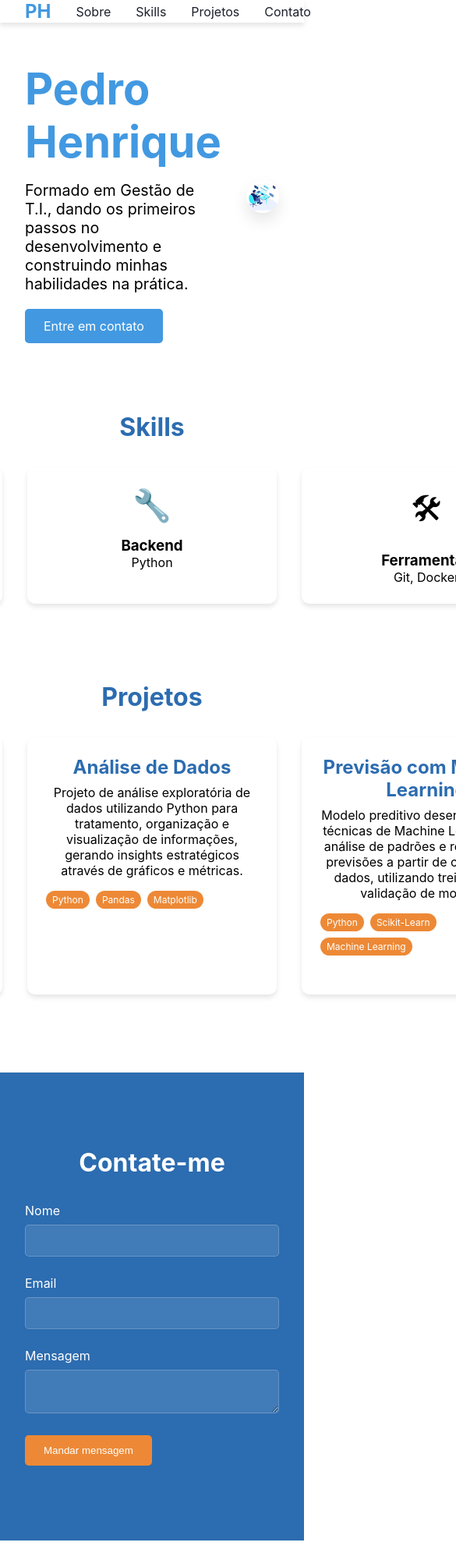
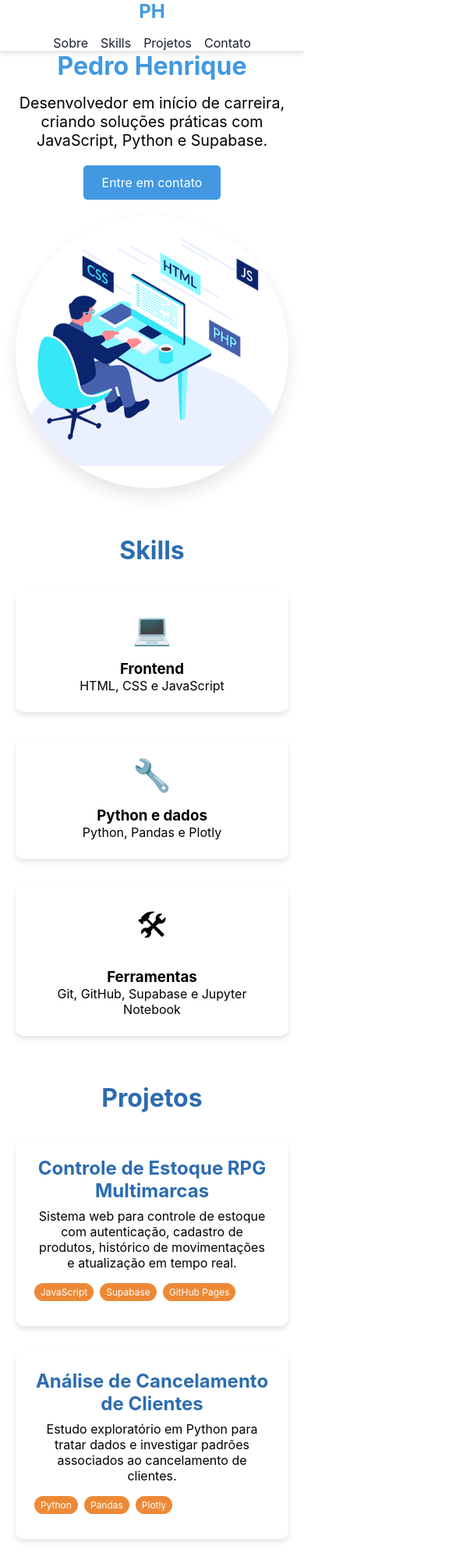
Before and after one commit to pedrollima2002/portifolio_pessoal, a plain HTML site: page index.html in a window 390 px wide. Shown: the top 2000 px of the page at 78% size, 585 px wide, since content can reach past the window. Drawn offline with Linux system fonts and the light colour scheme.

Commit message:
fix: corrige informações públicas do portfólio

```diff
--- a/index.html
+++ b/index.html
@@ -2,11 +2,15 @@
 <html lang="pt">
     <head>
 
+        <meta charset="UTF-8">
+        <meta name="viewport" content="width=device-width, initial-scale=1.0">
+        <meta name="description" content="Portfólio de Pedro Henrique, desenvolvedor em início de carreira com projetos em JavaScript, Python e Supabase.">
+
         <!-- Título exibido na aba do navegador -->
-        <title> Desenvolvedor </title>
+        <title>Pedro Henrique | Desenvolvedor</title>
 
         <!-- Arquivo CSS principal -->
-        <link rel="stylesheet" href="styles.css">
+        <link rel="stylesheet" href="styles.css?v=20261008">
     </head>
 
     <body>
@@ -33,14 +37,14 @@
                 <div class="dev-texto">
                     <h1> Pedro Henrique </h1>
 
-                    <p> Formado em Gestão de T.I., dando os primeiros passos no desenvolvimento e construindo minhas habilidades na prática. </p>
+                    <p> Desenvolvedor em início de carreira, criando soluções práticas com JavaScript, Python e Supabase. </p>
 
                     <a class="botao-de-contato" href="#contato"> Entre em contato </a>
                 </div>
 
                 <!-- Imagem de perfil -->
                 <div class="dev-imagem">
-                    <img src="src/img/dude.png" class="imagem-perfil">
+                    <img src="src/img/dude.png" class="imagem-perfil" alt="Ilustração de uma pessoa desenvolvendo software">
                 </div>
             </section>
 
@@ -54,21 +58,21 @@
                     <div class="skills-item">
                         <div class="skill-icon">&#128187;</div>
                         <h3>Frontend</h3>
-                        <p>HTML, CSS, JavaScript, React</p>
+                        <p>HTML, CSS e JavaScript</p>
                     </div>
 
                     <!-- Skill Backend -->
                     <div class="skills-item">
                         <div class="skill-icon">&#128295;</div>
-                        <h3>Backend</h3>
-                        <p>Python</p>
+                        <h3>Python e dados</h3>
+                        <p>Python, Pandas e Plotly</p>
                     </div>
 
                     <!-- Ferramentas -->
                     <div class="skills-item">
                         <div class="skill-icon">&#128736;</div>
                         <h3>Ferramentas</h3>
-                        <p>Git, Docker</p>
+                        <p>Git, GitHub, Supabase e Jupyter Notebook</p>
                     </div>
 
                 </div>
@@ -82,56 +86,54 @@
                 <div class="projeto-grid">
 
                 <!-- Projeto 1 -->
-                <a href="https://github.com/pedrollima2002/automacao-de-estoque"
+                <a href="https://github.com/pedrollima2002/estoque-rpg"
                     target="_blank"
+                    rel="noopener noreferrer"
                     class="projeto-card">
 
-                    <h3 class="titulo-projeto">Automação de Cadastro com PyAutoGUI</h3>
+                    <h3 class="titulo-projeto">Controle de Estoque RPG Multimarcas</h3>
 
             <p>
-                Sistema de automação desenvolvido em Python para realizar cadastro automático
-                de produtos em uma plataforma web, utilizando controle de teclado, mouse
-                e integração com base de dados CSV.
+                Sistema web para controle de estoque com autenticação, cadastro de produtos,
+                histórico de movimentações e atualização em tempo real.
+            </p>
+
+            <div class="projeto-tags">
+                <span> JavaScript </span>
+                <span> Supabase </span>
+                <span> GitHub Pages </span>
+            </div>
+                </a>
+
+        <!-- Projeto 2 -->
+        <a href="https://github.com/pedrollima2002/analise-de-cancelamento" target="_blank" rel="noopener noreferrer" class="projeto-card">
+            <h3 class="titulo-projeto">Análise de Cancelamento de Clientes</h3>
+
+            <p>
+                Estudo exploratório em Python para tratar dados e investigar padrões
+                associados ao cancelamento de clientes.
+            </p>
+
+            <div class="projeto-tags">
+                <span> Python </span>
+                <span> Pandas </span>
+                <span> Plotly </span>
+            </div>
+        </a>
+
+        <!-- Projeto 3 -->
+        <a href="https://github.com/pedrollima2002/automacao-de-estoque" target="_blank" rel="noopener noreferrer" class="projeto-card">
+            <h3 class="titulo-projeto">Automação de Cadastro com PyAutoGUI</h3>
+
+            <p>
+                Projeto de estudo que lê produtos de um arquivo CSV e automatiza o
+                preenchimento de um sistema web usando teclado e mouse.
             </p>
 
             <div class="projeto-tags">
                 <span> Python </span>
                 <span> PyAutoGUI </span>
                 <span> Pandas </span>
-            </div>
-                </a>
-
-        <!-- Projeto 2 -->
-        <a href="https://github.com/pedrollima2002/ANALISE-DE-CANCELAMENTO" target="_blank" class="projeto-card">
-            <h3 class="titulo-projeto">Análise de Dados</h3>
-
-            <p>
-                Projeto de análise exploratória de dados utilizando Python para tratamento,
-                organização e visualização de informações, gerando insights estratégicos
-                através de gráficos e métricas.
-            </p>
-
-            <div class="projeto-tags">
-                <span> Python </span>
-                <span> Pandas </span>
-                <span> Matplotlib </span>
-            </div>
-        </a>
-
-        <!-- Projeto 3 -->
-        <a href="https://github.com/pedrollima2002/previsao-com-machine-learning" target="_blank" class="projeto-card">
-            <h3 class="titulo-projeto">Previsão com Machine Learning</h3>
-
-            <p>
-                Modelo preditivo desenvolvido com técnicas de Machine Learning para análise
-                de padrões e realização de previsões a partir de conjuntos de dados,
-                utilizando treinamento e validação de modelos.
-            </p>
-
-            <div class="projeto-tags">
-                <span> Python </span>
-                <span> Scikit-Learn </span>
-                <span> Machine Learning </span>
             </div>
         </a>
 
--- a/src/css/styles.css
+++ b/src/css/styles.css
@@ -179,6 +179,9 @@ section {
   box-shadow: 0 4px 6px rgba(0, 0, 0, 0.1);
   padding: 1.5rem;
   transition: var(--transicao);
+  color: inherit;
+  display: block;
+  text-decoration: none;
 }
 
 .projeto-card:hover {
--- a/styles.css
+++ b/styles.css
@@ -130,7 +130,7 @@ section {
 
 .skills-grid {
     display: grid;
-    grid-template-columns: repeat(3, 320px);
+    grid-template-columns: repeat(auto-fit, minmax(260px, 1fr));
     justify-content: center;
     gap: 2rem;
 }
@@ -157,7 +157,7 @@ section {
 
 .projeto-grid {
      display: grid;
-    grid-template-columns: repeat(3, 320px);
+    grid-template-columns: repeat(auto-fit, minmax(260px, 1fr));
     justify-content: center;
     gap: 2rem;
 }
@@ -271,3 +271,80 @@ footer {
 .fade-in {
     animation: fade 1s ease-out;
 }
+
+@media (max-width: 768px) {
+    .container {
+        padding: 0 1.25rem;
+    }
+
+    nav {
+        align-items: flex-start;
+        gap: 1rem;
+    }
+
+    .nav-links {
+        flex-wrap: wrap;
+        justify-content: flex-end;
+        row-gap: 0.75rem;
+    }
+
+    .nav-links li {
+        margin-left: 1rem;
+    }
+
+    section {
+        padding: 4rem 1.25rem;
+    }
+
+    .dev {
+        grid-template-columns: 1fr;
+        text-align: center;
+    }
+
+    .dev-texto h1 {
+        font-size: 2.5rem;
+    }
+
+    .dev-imagem {
+        display: flex;
+        justify-content: center;
+    }
+
+    #projetos,
+    #skills {
+        margin: 60px 0;
+    }
+}
+
+@media (max-width: 480px) {
+    header {
+        position: static;
+    }
+
+    main {
+        margin-top: 0;
+    }
+
+    nav {
+        align-items: center;
+        flex-direction: column;
+        padding: 1rem 0;
+    }
+
+    .nav-links {
+        justify-content: center;
+    }
+
+    .nav-links li {
+        margin: 0 0.5rem;
+    }
+
+    .dev-texto h1 {
+        font-size: 2rem;
+    }
+
+    .skills-grid,
+    .projeto-grid {
+        grid-template-columns: 1fr;
+    }
+}
```
Also changed, not shown: src/index.html (+51 -49 lines).
